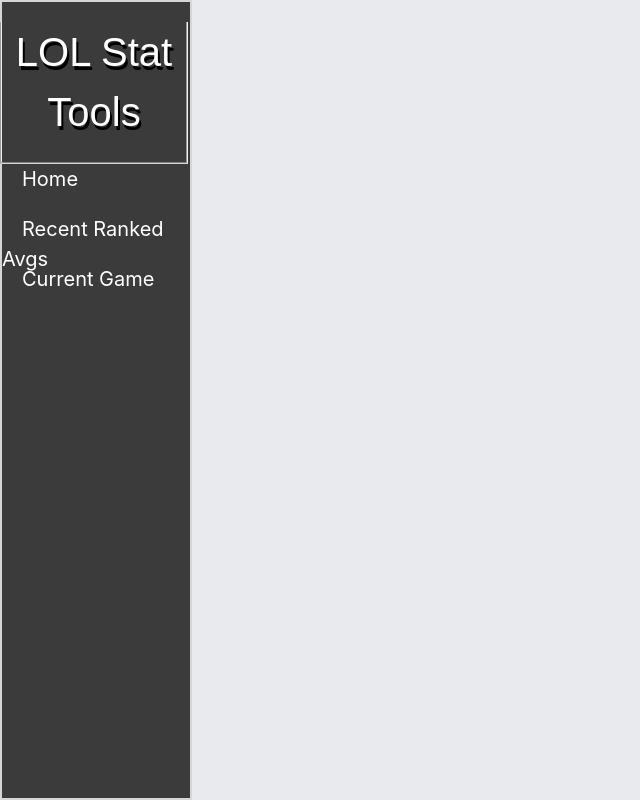
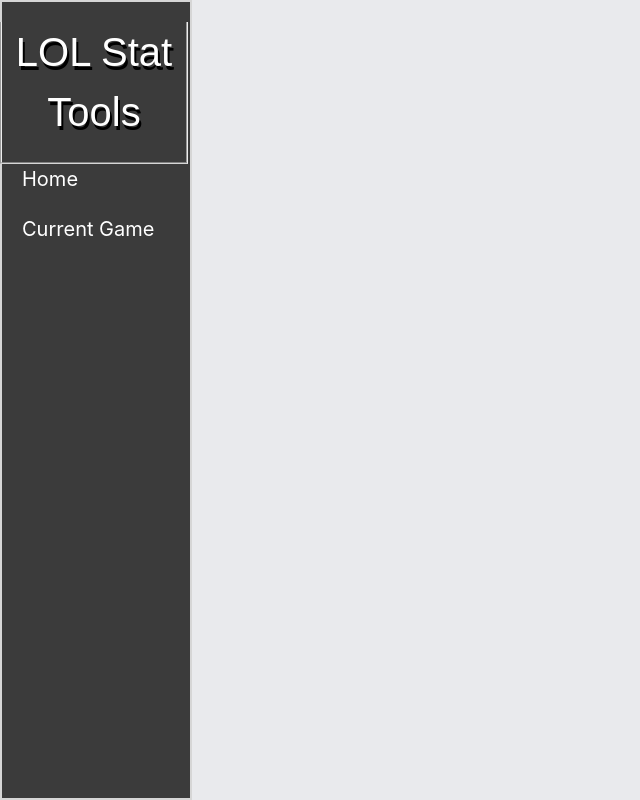
Before and after one commit to KPDerosh/LolStatTools.com, a PHP site: page /CurrentGame/currentgamestats.php in a window 1280 px wide. Shown: the whole page, without its empty margins (0-640 px from the left). Run offline with PHP 8.4, Linux system fonts and the light colour scheme; some libraries are stand-ins or nearby versions.

Commit message:
Messed up before commit

```diff
--- a/CurrentGame/currentgamestats.php
+++ b/CurrentGame/currentgamestats.php
@@ -10,7 +10,6 @@
     <link href="css/bootstrap.min.css" rel="stylesheet">
     <title>Cuddly Assassin</title>
     <link rel="stylesheet" href="../css/main.css">
-    <link rel="stylesheet" href="../LOLRecentRanked/css/leagueoflegendsmain.css">
 <script src="http://ajax.aspnetcdn.com/ajax/jQuery/jquery-1.11.2.min.js"></script>
 </head>
 
@@ -23,9 +22,6 @@
             <a id="homeLink" href="../index.php">
                 <li class="listItem">Home</li>
             </a>
-            <a id="recentGameStatsLink" href="../LOLRecentRanked/LOLRecentRanked.php">
-                <li class="listItem">Recent Ranked Avgs</li>
-            </a>
             <a id="currentGameLink" href="#">
                 <li class="listItem">Current Game</li>
             </a>
--- a/index.php
+++ b/index.php
@@ -15,11 +15,8 @@
             <div id="header">LOL Stat Tools</div>
         </div>
         <ul style="list-style-type:none">
-            <a id="homeLink" href="../index.php">
+            <a id="recentGameStatsLink" href="#">
                 <li class="listItem">Home</li>
-            </a>
-            <a id="recentGameStatsLink" href="#">
-                <li class="listItem">Recent Ranked Avgs</li>
             </a>
             <a id="currentGameLink" href="../CurrentGame/currentgamestats.php">
                 <li class="listItem">Current Game</li>
```
